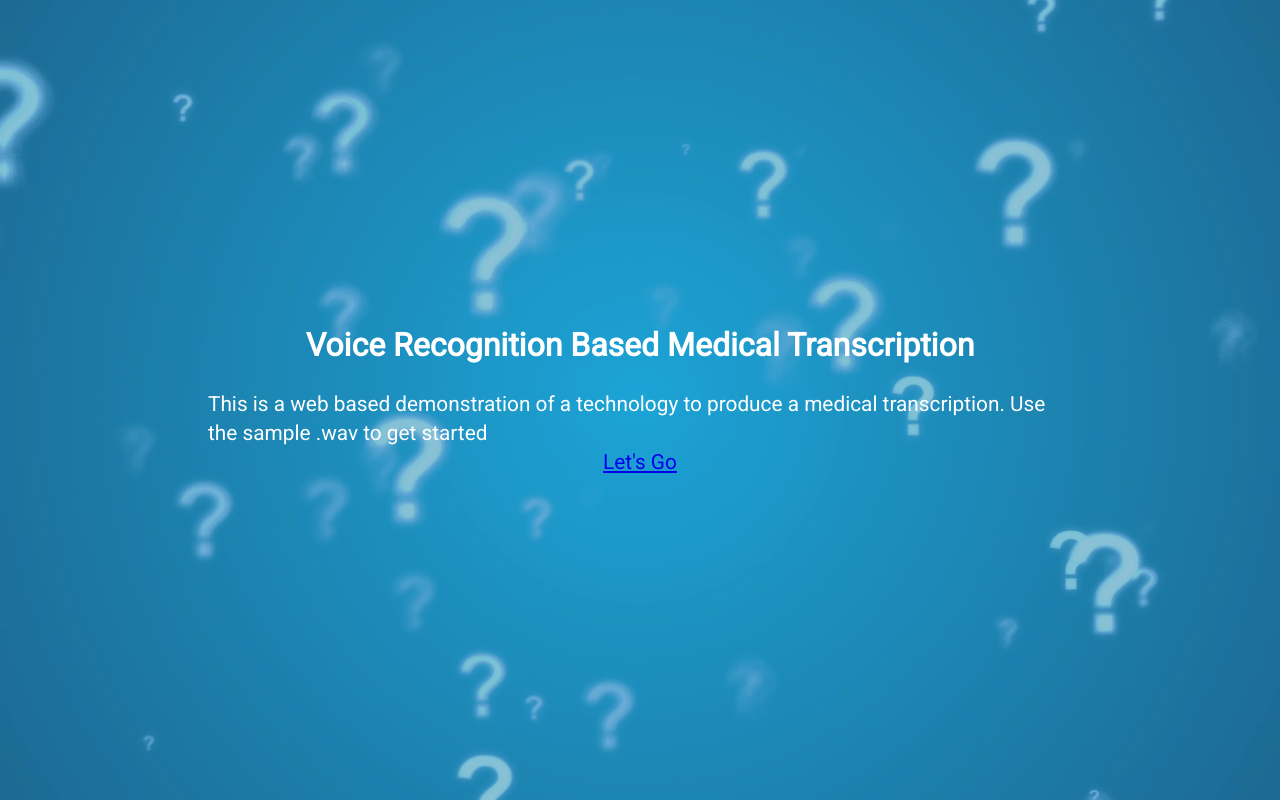
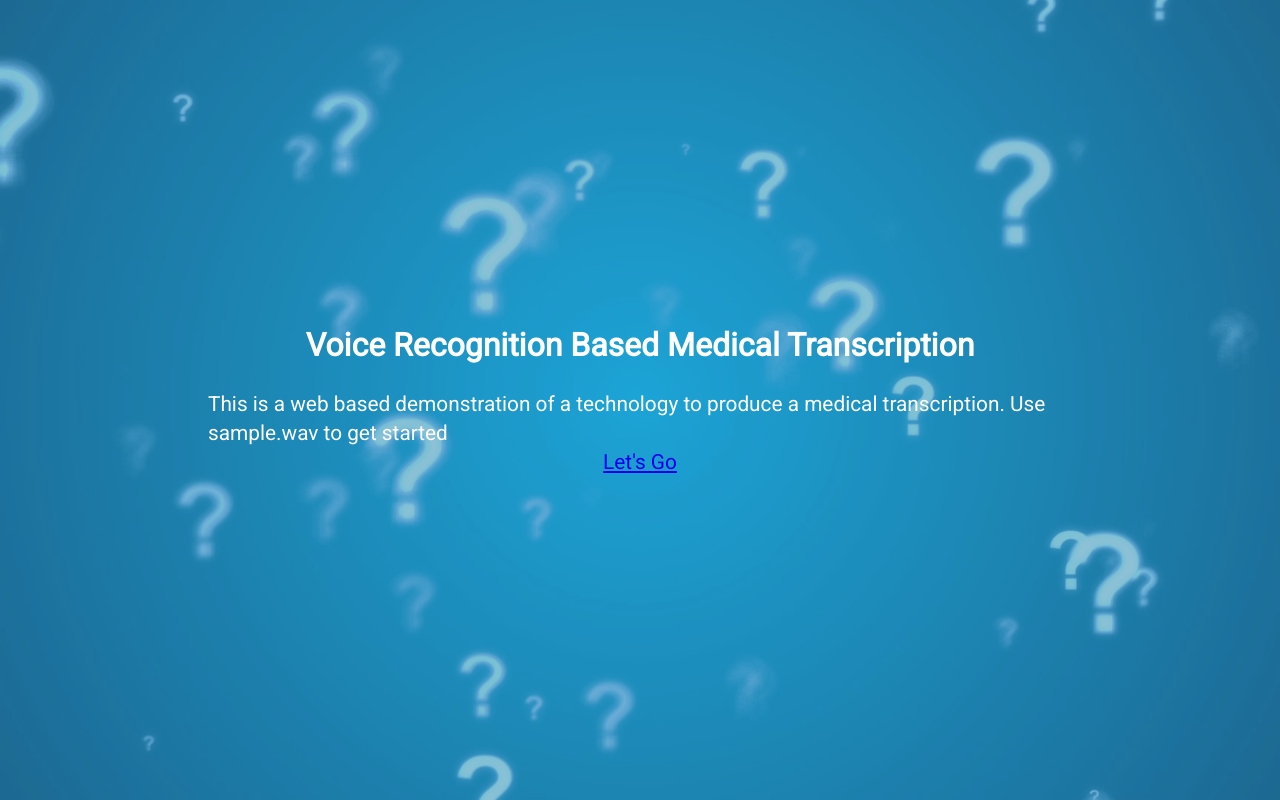
Before and after one commit to aditya-hari/voice_transcription, a Flask app: page / in a window 1280 px wide. Run offline with Flask 2, Linux system fonts and the light colour scheme; some libraries are stand-ins or nearby versions.

Commit message:
Update frontpage.html

```diff
--- a/templates/frontpage.html
+++ b/templates/frontpage.html
@@ -17,7 +17,7 @@
   <header class="showcase">
     <div class="container showcase-inner">
       <h1> Voice Recognition Based Medical Transcription </h1><br>
-      <p> This is a web based demonstration of a technology to produce a medical transcription. Use the sample .wav to get started </p>
+      <p> This is a web based demonstration of a technology to produce a medical transcription. Use sample.wav to get started </p>
       <a href="{{ url_for('home') }}"> <p> Let's Go </p> </a>
     </div>
   </header>
```
